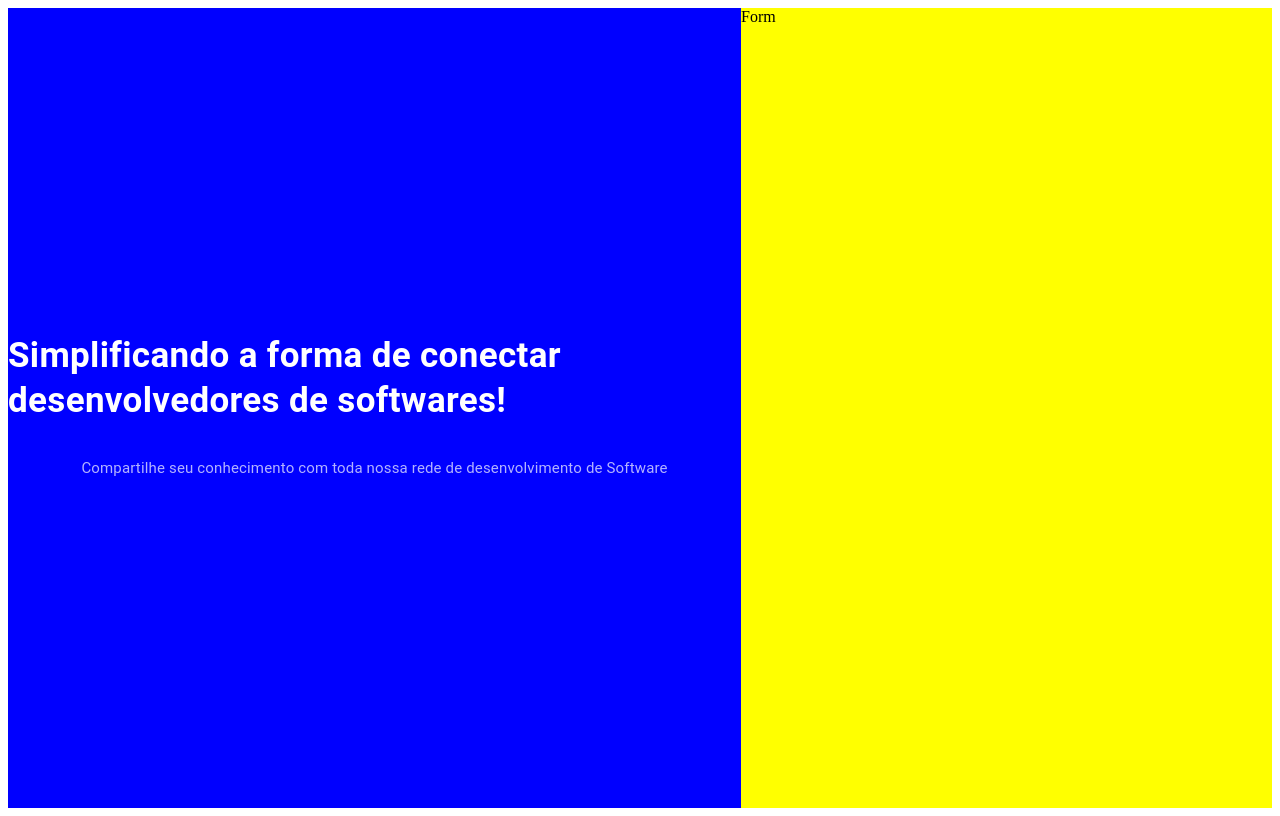
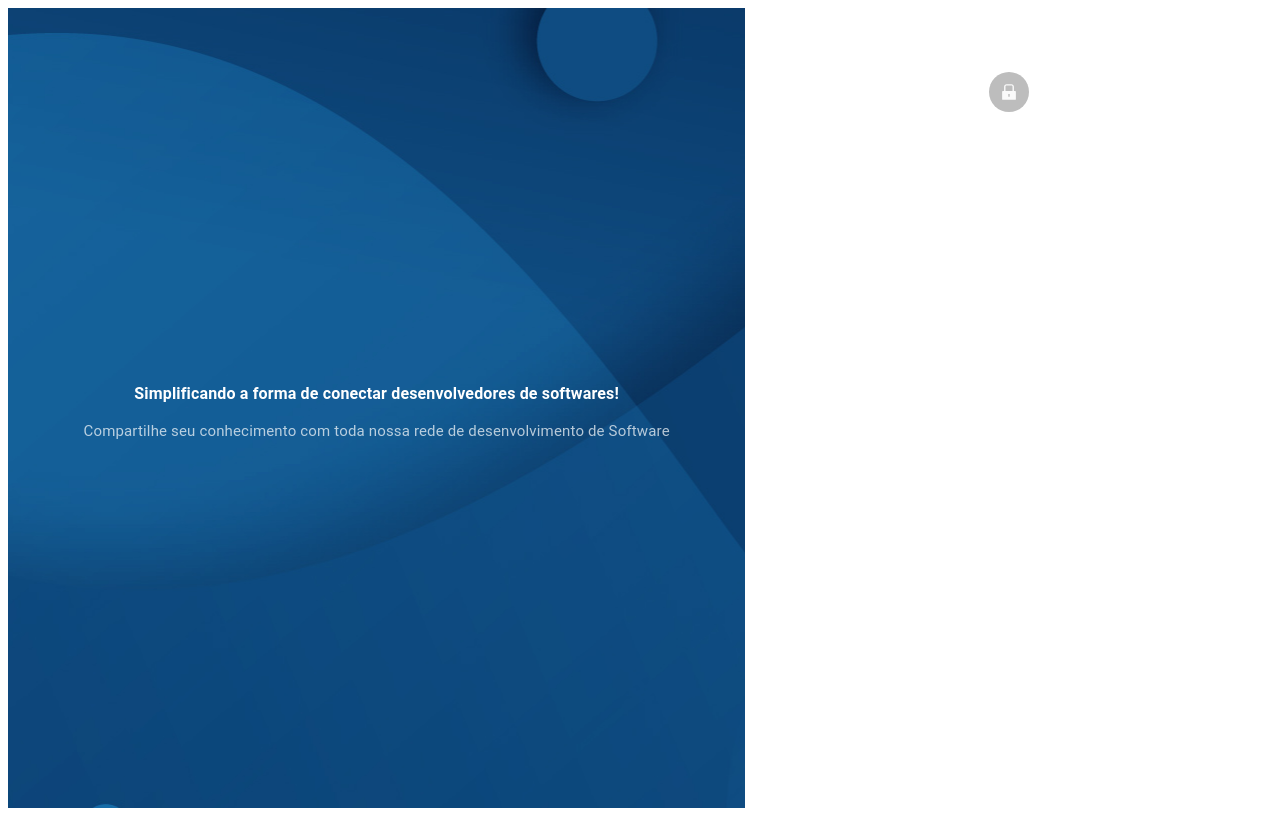
Before and after one commit to VictorHAlbu/redeSocialReact, a React (Create React App) app: page /sign-in in a window 1280 px wide. Built offline with nearby package versions, Linux system fonts and the light colour scheme.

Commit message:
usando grid material ui

```diff
--- a/src/pages/SignIn/index.js
+++ b/src/pages/SignIn/index.js
@@ -1,55 +1,112 @@
 import React from 'react';
 import { makeStyles } from '@material-ui/styles';
 import Typography from '@material-ui/core/Typography';
+import Grid from '@material-ui/core/Grid';
+import Box from '@material-ui/core/Box';
+import Avatar from '@material-ui/core/Avatar';
+import { AiFillLock } from "react-icons/ai";
 
 
 const useStyles = makeStyles({
   root:{
-    display: 'flex',
-    flexDirection: 'row',
+    // display: 'flex',
+    // flexDirection: 'row',
     height: '100vh'
   },
 
-  left:{
-    background: 'blue',
-    flexGrow: 0,
-    flexBasis: '58%',
-    // flexGrow e FlexBasis -  divide a página com % para cada div
-    display: 'flex',
-    flexDirection: 'column',
-    justifyContent: 'center',
-    alignItems: 'center'
+  image:{
+    backgroundImage: 'url(/images/background.jpg)',
+    backgroundPosition: 'center',
+    backgroundSize: 'center',
+    backgroundRepeat: 'none'
 
-  },
+  }
 
-  right:{
-    background: 'yellow',
-    flexBasis: '42%'
-  }
+  // left:{
+    // background: 'blue',
+    // flexGrow: 0,
+    // flexBasis: '58%',
+    // // flexGrow e FlexBasis -  divide a página com % para cada div
+    // display: 'flex',
+    // flexDirection: 'column',
+    // justifyContent: 'center',
+    // alignItems: 'center'
+
+  // },
+
+  // right:{
+    // background: 'yellow',
+    // flexBasis: '42%'
+  // },
+
+  // form:{
+    // display: 'flex',
+    // flexDirection: 'column',
+    // margin: '64px 32px',
+    // alignItems: 'center'
+  // }
+
 })
 
 function SignIn() {
   const classes = useStyles();
 
   return (
-    // flex container
-   <div className={classes.root}>
-      {/* Flex item container */}
-      <div className={classes.left}>
-        <Typography style={{color: '#fff', fontSize: 35, lineHeight: '45px'}}>
-          <strong>Simplificando a forma de conectar desenvolvedores de softwares!</strong>
+
+    <Grid container className={classes.root}>
+
+      <Grid
+      item
+      container
+      direction="column"
+      justify="center"
+      alignItems="center"
+      md={7}
+      className={classes.image}>
+
+        <Typography style={{color: '#fff', fontSize: '35', lineHeight: '45px'}}>
+              <strong>Simplificando a forma de conectar desenvolvedores de softwares!</strong>
         </Typography>
-         <Typography variant="body2" style={{color: 'rgb(255,255,255, 0.7)', marginTop: 30, fontSize: 15, lineHeight: '30px'}}>
-           Compartilhe seu conhecimento com toda nossa rede de desenvolvimento de Software
-         </Typography>
-      </div>
+        <Typography variant="body2" style={{color: 'rgb(255,255,255, 0.7)', marginTop: '30', fontSize: 15, lineHeight: '30px'}}>
+          Compartilhe seu conhecimento com toda nossa rede de desenvolvimento de Software
+        </Typography>
+      </Grid>
 
-      <div className={classes.right}>
-          Form
-      </div>
+      <Grid item md={5}>
+          <Box display='flex' flexDirection='column' alignItems='center'm={8} >
+            <Avatar>
+              <AiFillLock/>
+            </Avatar>
+          </Box>
+      </Grid>
+
+    </Grid>
 
 
-   </div>
+    // flex container
+  //  <div className={classes.root}>
+
+  //       {/* Flex item container */}
+  //       <div className={classes.left}>
+          // <Typography style={{color: '#fff', fontSize: '35', lineHeight: '45px'}}>
+          //   <strong>Simplificando a forma de conectar desenvolvedores de softwares!</strong>
+          // </Typography>
+          // <Typography variant="body2" style={{color: 'rgb(255,255,255, 0.7)', marginTop: '30', fontSize: 15, lineHeight: '30px'}}>
+          //   Compartilhe seu conhecimento com toda nossa rede de desenvolvimento de Software
+          // </Typography>
+  //       </div>
+
+  //     <div className={classes.right}>
+  //         <form className={classes.form}>
+  //             <h4>Acesso</h4>
+  //             <input type="text"/>
+  //             <input type="text"/>
+  //         </form>
+
+  //     </div>
+
+
+  //  </div>
   )
 }
 
```
Also changed, not shown: public/images/background.jpg (added).
